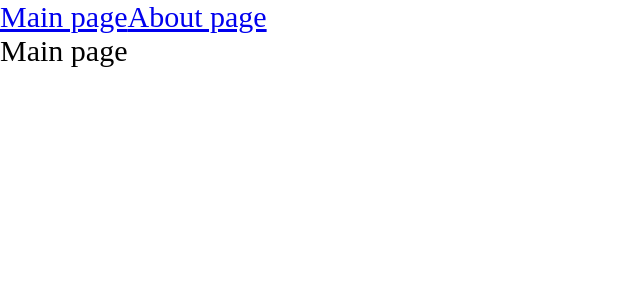
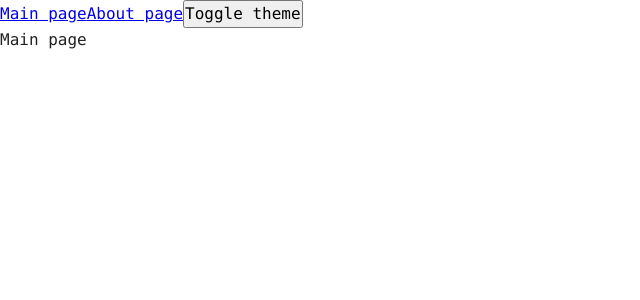
Before and after one commit to AleksandrMihasenko/notions-project, a React app: page / in a window 1280 px wide. Shown: the top 300 px of the page, without its empty margins (0-640 px from the left). Built offline with nearby package versions, Linux system fonts and the light colour scheme.

Commit message:
Add styles variables and switching themes

```diff
--- a/src/App.tsx
+++ b/src/App.tsx
@@ -1,14 +1,19 @@
-import React, { Suspense } from 'react';
+import React, {Suspense} from 'react';
 import { Routes, Route, Link } from 'react-router-dom';
 import { MainPageAsync } from './pages/MainPage/MainPage.async';
 import { AboutPageAsync } from './pages/AboutPage/AboutPage.async';
-import './index.scss'
+import { useTheme } from './theme/useTheme';
+import './styles/index.scss';
 
 const App = () => {
+  const { theme, toggleTheme } = useTheme();
+
   return (
-    <div className="app">
+    <div className={`app ${theme}`}>
       <Link to={'/'}>Main page</Link>
       <Link to={'/about'}>About page</Link>
+
+      <button onClick={ toggleTheme }>Toggle theme</button>
 
       <Suspense>
         <Routes>
--- a/src/index.scss
+++ /dev/null
@@ -1,8 +0,0 @@
-* {
-    margin: 0;
-    padding: 0;box-sizing: border-box;
-}
-
-.app {
-    font-size: 30px;
-}
--- a/src/index.tsx
+++ b/src/index.tsx
@@ -1,5 +1,6 @@
 import { createRoot } from 'react-dom/client';
 import { BrowserRouter } from 'react-router-dom';
+import ThemeProvider from './theme/ThemeProvider';
 import App from './App';
 
 const container = document.getElementById('root');
@@ -7,6 +8,8 @@
 
 root.render(
   <BrowserRouter>
-    <App />
+    <ThemeProvider>
+      <App />
+    </ThemeProvider>
   </BrowserRouter>
 );
--- /dev/null
+++ b/src/styles/index.scss
@@ -0,0 +1,13 @@
+@import 'reset';
+@import 'variables/global';
+@import 'themes/light';
+@import 'themes/dark';
+
+.app {
+    font: var(--font-m);
+
+    background: var(--bg-color);
+    color: var(--primary-color);
+
+    max-height: 100vh;
+}
--- /dev/null
+++ b/src/styles/reset.scss
@@ -0,0 +1,13 @@
+* {
+  margin: 0;
+  padding: 0;
+  box-sizing: border-box;
+}
+
+input,
+button,
+textarea,
+select {
+  margin: 0;
+  font: inherit;
+}
--- /dev/null
+++ b/src/styles/themes/dark.scss
@@ -0,0 +1,6 @@
+.app.dark {
+  --bg-color: #0a1929;
+
+  --primary-color: #90caf9;
+  --secondary-color: #ce93d8;
+}
--- /dev/null
+++ b/src/styles/themes/light.scss
@@ -0,0 +1,6 @@
+.app.light {
+  --bg-color: #ffffff;
+
+  --primary-color: rgba(0, 0, 0, .87);
+  --secondary-color: rgba(0, 0, 0, .6);
+}
--- /dev/null
+++ b/src/styles/variables/global.scss
@@ -0,0 +1,12 @@
+:root {
+  --font-family-main: Consolas, 'Montserrat', Serif;
+
+  --font-size-m: 16px;
+  --font-size-l: 24px;
+
+  --font-line-m: 24px;
+  --font-line-l: 32px;
+
+  --font-m: var(--font-size-m) / var(--font-line-m) var(--font-family-main);
+  --font-l: var(--font-size-l) / var(--font-line-l) var(--font-family-main);
+}
--- /dev/null
+++ b/src/theme/ThemeContext.ts
@@ -0,0 +1,15 @@
+import { createContext } from 'react';
+
+export enum Theme {
+  LIGHT = 'light',
+  DARK ='dark',
+}
+
+export interface ThemeContextProps {
+  theme?: Theme;
+  setTheme?: (theme: Theme) => void;
+}
+
+export const ThemeContext = createContext<ThemeContextProps>({});
+
+export const LOCAL_STORAGE_THEME_KEY = 'theme';
--- /dev/null
+++ b/src/theme/ThemeProvider.tsx
@@ -0,0 +1,25 @@
+import React, { useState, useMemo } from 'react';
+import { ThemeContext, Theme, LOCAL_STORAGE_THEME_KEY } from './ThemeContext';
+
+interface Props {
+  children: React.ReactNode;
+}
+
+const defaultTheme = localStorage.getItem(LOCAL_STORAGE_THEME_KEY) as Theme || Theme.LIGHT;
+
+const ThemeProvider: React.FC<Props> = ({children}) => {
+  const [theme, setTheme] = useState<Theme>(defaultTheme);
+
+  const defaultProps = useMemo(() => ({
+    theme: theme,
+    setTheme: setTheme,
+  }), [theme])
+
+  return (
+    <ThemeContext.Provider value={defaultProps}>
+      {children}
+    </ThemeContext.Provider>
+  );
+};
+
+export default ThemeProvider;
--- /dev/null
+++ b/src/theme/useTheme.ts
@@ -0,0 +1,21 @@
+import { useContext } from 'react';
+import { LOCAL_STORAGE_THEME_KEY, Theme, ThemeContext } from './ThemeContext';
+
+interface UseThemeResult {
+  theme: Theme;
+  toggleTheme: () => void;
+}
+export function useTheme(): UseThemeResult {
+  const { theme, setTheme } = useContext(ThemeContext);
+
+  const toggleTheme = () => {
+    const newTheme = theme === Theme.DARK ? Theme.LIGHT : Theme.DARK;
+    setTheme(newTheme);
+    localStorage.setItem(LOCAL_STORAGE_THEME_KEY, newTheme);
+  }
+
+  return {
+    theme,
+    toggleTheme
+  };
+}
```
